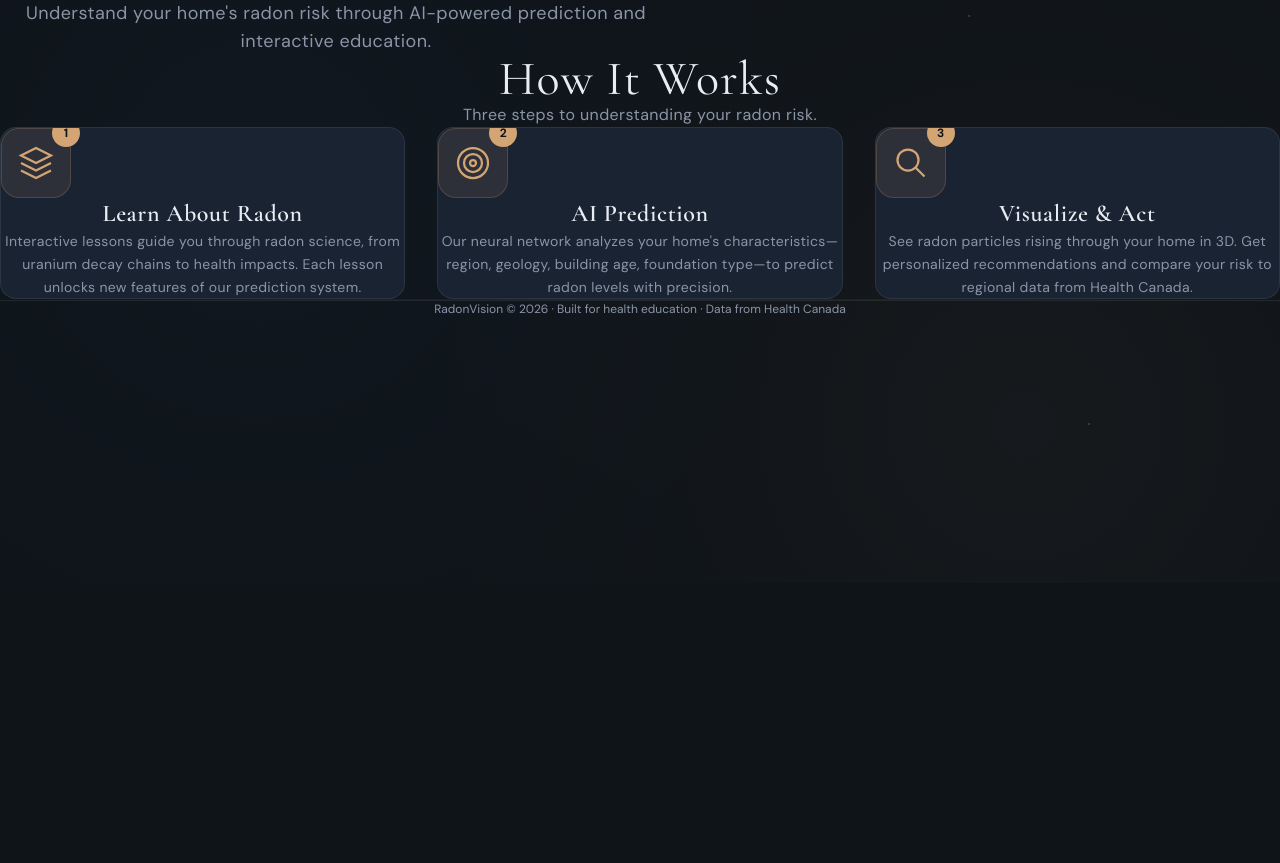
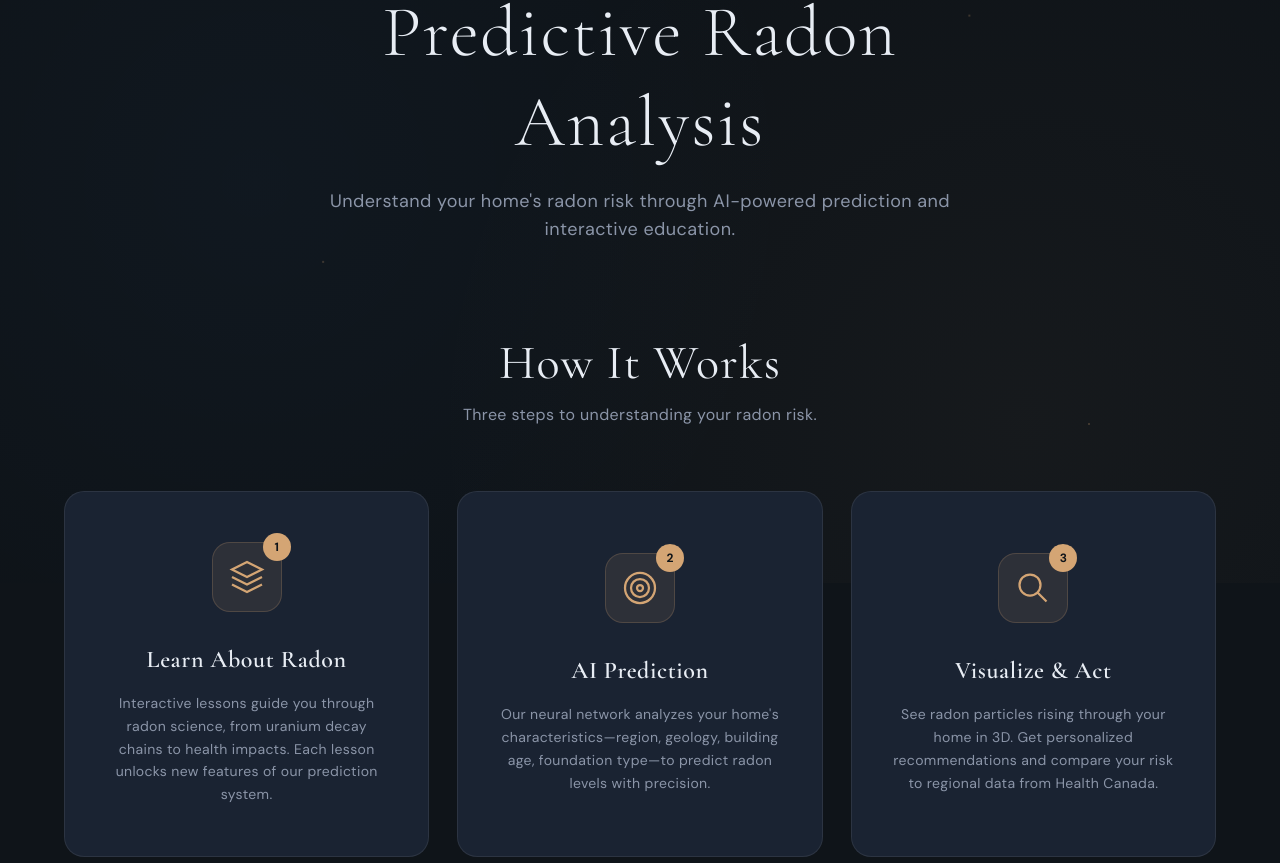
Before and after one commit to yousefalwahami/RadonWatch, a Next.js app in the folder radonwatch/: page / in a window 1280 px wide. Shown: the part 217-1080 px from the top of the page. Before the commit the page ends 800 px from the top, so only its background shows below. Built offline with nearby package versions, Linux system fonts and the light colour scheme.

Commit message:
fix: padding

```diff
--- a/radonwatch/app/globals.css
+++ b/radonwatch/app/globals.css
@@ -26,12 +26,6 @@
   /* Shadows */
   --shadow-glow-gold: 0 10px 30px rgba(212, 165, 116, 0.15);
   --shadow-glow-blue: 0 10px 30px rgba(74, 158, 255, 0.15);
-}
-
-* {
-  margin: 0;
-  padding: 0;
-  box-sizing: border-box;
 }
 
 body {
--- a/radonwatch/app/page.tsx
+++ b/radonwatch/app/page.tsx
@@ -1,4 +1,5 @@
 import Link from "next/link";
+import Card from "@/components/ui/Card";
 
 export default function Home() {
   return (
@@ -55,12 +56,9 @@ export default function Home() {
             Three steps to understanding your radon risk.
           </p>
 
-          <div className="grid grid-cols-1 md:grid-cols-3 gap-8">
+          <div className="grid grid-cols-1 md:grid-cols-3 gap-7 auto-rows-fr">
             {/* Step 1 */}
-            <div className="bg-dark-card border border-subtle rounded-2xl p-12 relative overflow-hidden group hover:bg-dark-card-hover hover:-translate-y-2 transition-all duration-400 hover:border-accent-gold/30 animate-[slideUp_0.6s_ease-out_0.1s_backwards]">
-              <div className="absolute top-0 left-0 w-full h-full bg-gradient-to-b from-accent-gold/10 to-transparent opacity-0 group-hover:opacity-100 transition-opacity duration-400 pointer-events-none"></div>
-
-              <div className="relative">
+            <Card delay={0.1}>
               <div className="w-[70px] h-[70px] mx-auto mb-8 flex items-center justify-center bg-accent-gold/10 border border-accent-gold/20 rounded-[18px] relative">
                 <svg
                   className="w-9 h-9 stroke-accent-gold fill-none"
@@ -80,17 +78,13 @@ export default function Home() {
               </h3>
               <p className="text-text-secondary text-center leading-relaxed text-sm tracking-wide">
                 Interactive lessons guide you through radon science, from
-                  uranium decay chains to health impacts. Each lesson unlocks
-                  new features of our prediction system.
+                uranium decay chains to health impacts. Each lesson unlocks new
+                features of our prediction system.
               </p>
-              </div>
-            </div>
+            </Card>
 
             {/* Step 2 */}
-            <div className="bg-dark-card border border-subtle rounded-2xl p-12 relative overflow-hidden group hover:bg-dark-card-hover hover:-translate-y-2 transition-all duration-400 hover:border-accent-gold/30 animate-[slideUp_0.6s_ease-out_0.2s_backwards]">
-              <div className="absolute top-0 left-0 w-full h-full bg-gradient-to-b from-accent-gold/10 to-transparent opacity-0 group-hover:opacity-100 transition-opacity duration-400 pointer-events-none"></div>
-
-              <div className="relative">
+            <Card delay={0.2}>
               <div className="w-[70px] h-[70px] mx-auto mb-8 flex items-center justify-center bg-accent-gold/10 border border-accent-gold/20 rounded-[18px] relative">
                 <svg
                   className="w-9 h-9 stroke-accent-gold fill-none"
@@ -114,14 +108,10 @@ export default function Home() {
                 characteristics—region, geology, building age, foundation
                 type—to predict radon levels with precision.
               </p>
-              </div>
-            </div>
+            </Card>
 
             {/* Step 3 */}
-            <div className="bg-dark-card border border-subtle rounded-2xl p-12 relative overflow-hidden group hover:bg-dark-card-hover hover:-translate-y-2 transition-all duration-400 hover:border-accent-gold/30 animate-[slideUp_0.6s_ease-out_0.3s_backwards]">
-              <div className="absolute top-0 left-0 w-full h-full bg-gradient-to-b from-accent-gold/10 to-transparent opacity-0 group-hover:opacity-100 transition-opacity duration-400 pointer-events-none"></div>
-
-              <div className="relative">
+            <Card delay={0.3}>
               <div className="w-[70px] h-[70px] mx-auto mb-8 flex items-center justify-center bg-accent-gold/10 border border-accent-gold/20 rounded-[18px] relative">
                 <svg
                   className="w-9 h-9 stroke-accent-gold fill-none"
@@ -143,8 +133,7 @@ export default function Home() {
                 personalized recommendations and compare your risk to regional
                 data from Health Canada.
               </p>
-              </div>
-            </div>
+            </Card>
           </div>
         </section>
 
--- /dev/null
+++ b/radonwatch/components/ui/Card.tsx
@@ -0,0 +1,35 @@
+"use client";
+
+import { ReactNode } from "react";
+
+interface CardProps {
+  children: ReactNode;
+  delay?: number;
+  className?: string;
+}
+
+export default function Card({
+  children,
+  delay = 0,
+  className = "",
+}: CardProps) {
+  return (
+    <div
+      className={`
+        bg-dark-card border border-subtle rounded-[20px] px-10 py-[50px]
+        relative overflow-hidden group flex flex-col justify-center items-center
+        transition-all duration-[400ms] ease-[cubic-bezier(0.4,0,0.2,1)]
+        hover:bg-dark-card-hover hover:-translate-y-2 hover:border-accent-gold/30
+        animate-[slideUp_0.6s_ease-out_backwards]
+        ${className}
+      `}
+      style={{ animationDelay: `${delay}s` }}
+    >
+      {/* Glow overlay on hover */}
+      <div className="absolute top-0 left-0 w-full h-full bg-gradient-to-b from-accent-gold/10 to-transparent opacity-0 group-hover:opacity-100 transition-opacity duration-400 pointer-events-none" />
+
+      {/* Content */}
+      <div className="relative w-full">{children}</div>
+    </div>
+  );
+}
```
Lines whose indentation alone changed are shown as unchanged.
